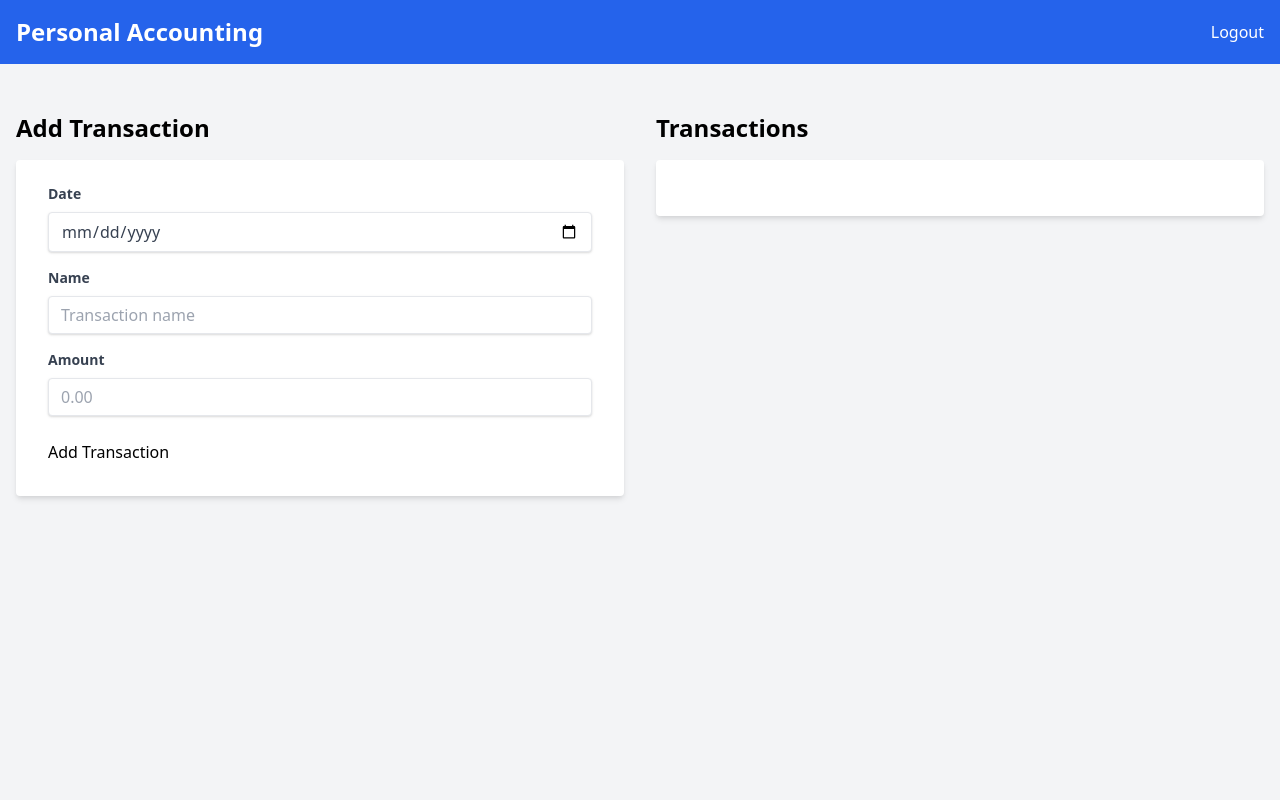
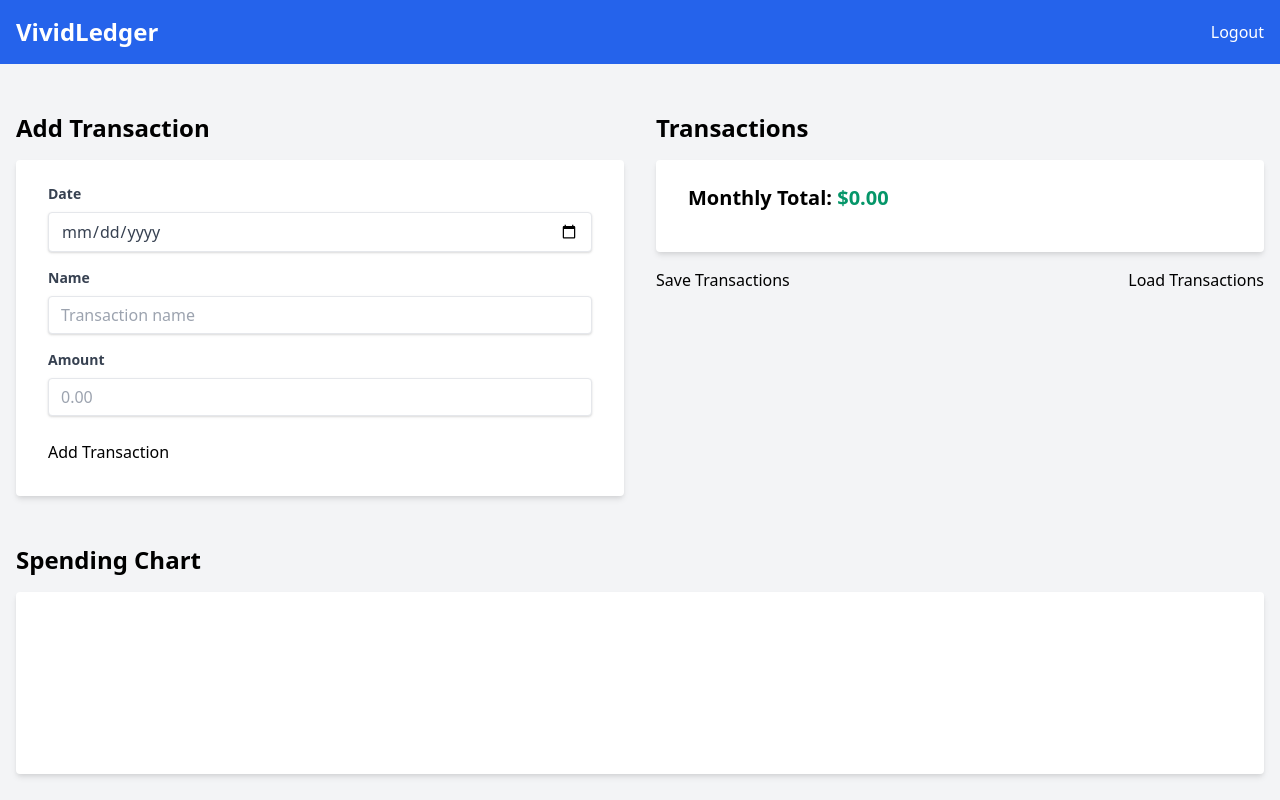
Before and after one commit to JulianWebber/VividLedger, a Flask app: page / in a window 1280 px wide. Run offline with Flask 3, Linux system fonts and the light colour scheme; the visitor is signed in with stand-in values (Sample User, id 1); data that the repository does not hold is empty; a map, chart or similar area stays blank.

Commit message:
Agent query: Can you please check if the following features are working correctly: 1. Monthly total spending is displayed, 2. Transaction items have different colors for name, amount, and date, 3. Save and Load buttons are present, 4. A spending chart is visible on the page, 5. New transactions can be added and existing ones can be edited or deleted?

```diff
--- a/routes.py
+++ b/routes.py
@@ -54,3 +54,18 @@ def delete_transaction(id):
     db.session.delete(transaction)
     db.session.commit()
     return '', 204
+
+@main.route('/api/transactions/bulk', methods=['POST'])
+@login_required
+def bulk_import_transactions():
+    transactions = request.json
+    for transaction_data in transactions:
+        new_transaction = Transaction(
+            date=transaction_data['date'],
+            name=transaction_data['name'],
+            amount=transaction_data['amount'],
+            user_id=current_user.id
+        )
+        db.session.add(new_transaction)
+    db.session.commit()
+    return jsonify({'message': 'Transactions imported successfully'}), 201
--- a/static/js/app.js
+++ b/static/js/app.js
@@ -5,7 +5,11 @@ document.addEventListener('DOMContentLoaded', () => {
     const nameInput = document.getElementById('name');
     const amountInput = document.getElementById('amount');
     const addButton = document.getElementById('add-transaction');
+    const saveButton = document.getElementById('save-transactions');
+    const loadButton = document.getElementById('load-transactions');
+    const spendingChart = document.getElementById('spending-chart').getContext('2d');
     let editingId = null;
+    let chart = null;
 
     // Fetch and display transactions
     function fetchTransactions() {
@@ -14,15 +18,22 @@ document.addEventListener('DOMContentLoaded', () => {
             .then(transactions => {
                 transactionList.innerHTML = '';
                 const groupedTransactions = groupTransactionsByDate(transactions);
+                let totalSpending = 0;
                 Object.entries(groupedTransactions).forEach(([date, transactions]) => {
                     const dateGroup = document.createElement('div');
                     dateGroup.classList.add('mb-4');
+                    let dailyTotal = 0;
                     dateGroup.innerHTML = `<h3 class="text-lg font-bold mb-2">${date}</h3>`;
                     transactions.forEach(transaction => {
                         dateGroup.appendChild(createTransactionElement(transaction));
+                        dailyTotal += transaction.amount;
                     });
+                    totalSpending += dailyTotal;
+                    dateGroup.innerHTML += `<p class="text-right font-bold">Daily Total: $${dailyTotal.toFixed(2)}</p>`;
                     transactionList.appendChild(dateGroup);
                 });
+                document.getElementById('monthly-total').textContent = `$${totalSpending.toFixed(2)}`;
+                updateChart(groupedTransactions);
             });
     }
 
@@ -44,10 +55,11 @@ document.addEventListener('DOMContentLoaded', () => {
         element.classList.add('flex', 'justify-between', 'items-center', 'bg-white', 'p-4', 'rounded-lg', 'shadow', 'mb-2');
         element.innerHTML = `
             <div>
-                <p class="font-bold">${transaction.name}</p>
-                <p class="text-gray-600">$${transaction.amount.toFixed(2)}</p>
+                <p class="font-bold text-blue-600">${transaction.name}</p>
+                <p class="text-gray-600">${transaction.date}</p>
             </div>
             <div>
+                <p class="text-green-600 font-bold">$${transaction.amount.toFixed(2)}</p>
                 <button class="btn btn-blue edit-btn" data-id="${transaction.id}">Edit</button>
                 <button class="btn btn-red delete-btn" data-id="${transaction.id}">Delete</button>
             </div>
@@ -113,6 +125,92 @@ document.addEventListener('DOMContentLoaded', () => {
         }
     });
 
+    // Save transactions
+    saveButton.addEventListener('click', () => {
+        fetch('/api/transactions')
+            .then(response => response.json())
+            .then(transactions => {
+                const blob = new Blob([JSON.stringify(transactions)], {type: 'application/json'});
+                const url = URL.createObjectURL(blob);
+                const a = document.createElement('a');
+                a.href = url;
+                a.download = 'transactions.json';
+                document.body.appendChild(a);
+                a.click();
+                document.body.removeChild(a);
+                URL.revokeObjectURL(url);
+            });
+    });
+
+    // Load transactions
+    loadButton.addEventListener('click', () => {
+        const input = document.createElement('input');
+        input.type = 'file';
+        input.accept = 'application/json';
+        input.onchange = (event) => {
+            const file = event.target.files[0];
+            const reader = new FileReader();
+            reader.onload = (e) => {
+                const transactions = JSON.parse(e.target.result);
+                fetch('/api/transactions/bulk', {
+                    method: 'POST',
+                    headers: {
+                        'Content-Type': 'application/json',
+                    },
+                    body: JSON.stringify(transactions),
+                })
+                .then(() => {
+                    fetchTransactions();
+                });
+            };
+            reader.readAsText(file);
+        };
+        input.click();
+    });
+
+    // Update chart
+    function updateChart(groupedTransactions) {
+        const dates = Object.keys(groupedTransactions);
+        const amounts = dates.map(date =>
+            groupedTransactions[date].reduce((sum, transaction) => sum + transaction.amount, 0)
+        );
+
+        if (chart) {
+            chart.destroy();
+        }
+
+        chart = new Chart(spendingChart, {
+            type: 'line',
+            data: {
+                labels: dates,
+                datasets: [{
+                    label: 'Daily Spending',
+                    data: amounts,
+                    borderColor: 'rgb(75, 192, 192)',
+                    tension: 0.1
+                }]
+            },
+            options: {
+                responsive: true,
+                scales: {
+                    y: {
+                        beginAtZero: true,
+                        title: {
+                            display: true,
+                            text: 'Amount ($)'
+                        }
+                    },
+                    x: {
+                        title: {
+                            display: true,
+                            text: 'Date'
+                        }
+                    }
+                }
+            }
+        });
+    }
+
     // Initial fetch
     fetchTransactions();
 });
--- a/templates/base.html
+++ b/templates/base.html
@@ -3,13 +3,13 @@
 <head>
     <meta charset="UTF-8">
     <meta name="viewport" content="width=device-width, initial-scale=1.0">
-    <title>Personal Accounting App</title>
+    <title>VividLedger</title>
     <link rel="stylesheet" href="{{ url_for('static', filename='css/styles.css') }}">
 </head>
 <body class="bg-gray-100 min-h-screen">
     <nav class="bg-blue-600 p-4">
         <div class="container mx-auto flex justify-between items-center">
-            <a href="{{ url_for('main.index') }}" class="text-white text-2xl font-bold">Personal Accounting</a>
+            <a href="{{ url_for('main.index') }}" class="text-white text-2xl font-bold">VividLedger</a>
             <div>
                 {% if current_user.is_authenticated %}
                     <a href="{{ url_for('auth.logout') }}" class="text-white">Logout</a>
--- a/templates/index.html
+++ b/templates/index.html
@@ -33,9 +33,27 @@
 
     <div>
         <h2 class="text-2xl font-bold mb-4">Transactions</h2>
-        <div id="transaction-list" class="bg-white shadow-md rounded px-8 pt-6 pb-8">
-            <!-- Transactions will be dynamically added here -->
+        <div class="bg-white shadow-md rounded px-8 pt-6 pb-8 mb-4">
+            <h3 class="text-xl font-bold mb-2">Monthly Total: <span id="monthly-total" class="text-green-600">$0.00</span></h3>
+            <div id="transaction-list">
+                <!-- Transactions will be dynamically added here -->
+            </div>
+        </div>
+        <div class="flex justify-between mb-4">
+            <button id="save-transactions" class="btn btn-blue">Save Transactions</button>
+            <button id="load-transactions" class="btn btn-blue">Load Transactions</button>
         </div>
     </div>
 </div>
+
+<div class="mt-8">
+    <h2 class="text-2xl font-bold mb-4">Spending Chart</h2>
+    <div class="bg-white shadow-md rounded p-4">
+        <canvas id="spending-chart"></canvas>
+    </div>
+</div>
 {% endblock %}
+
+{% block extra_js %}
+<script src="https://cdn.jsdelivr.net/npm/chart.js"></script>
+{% endblock %}
```
